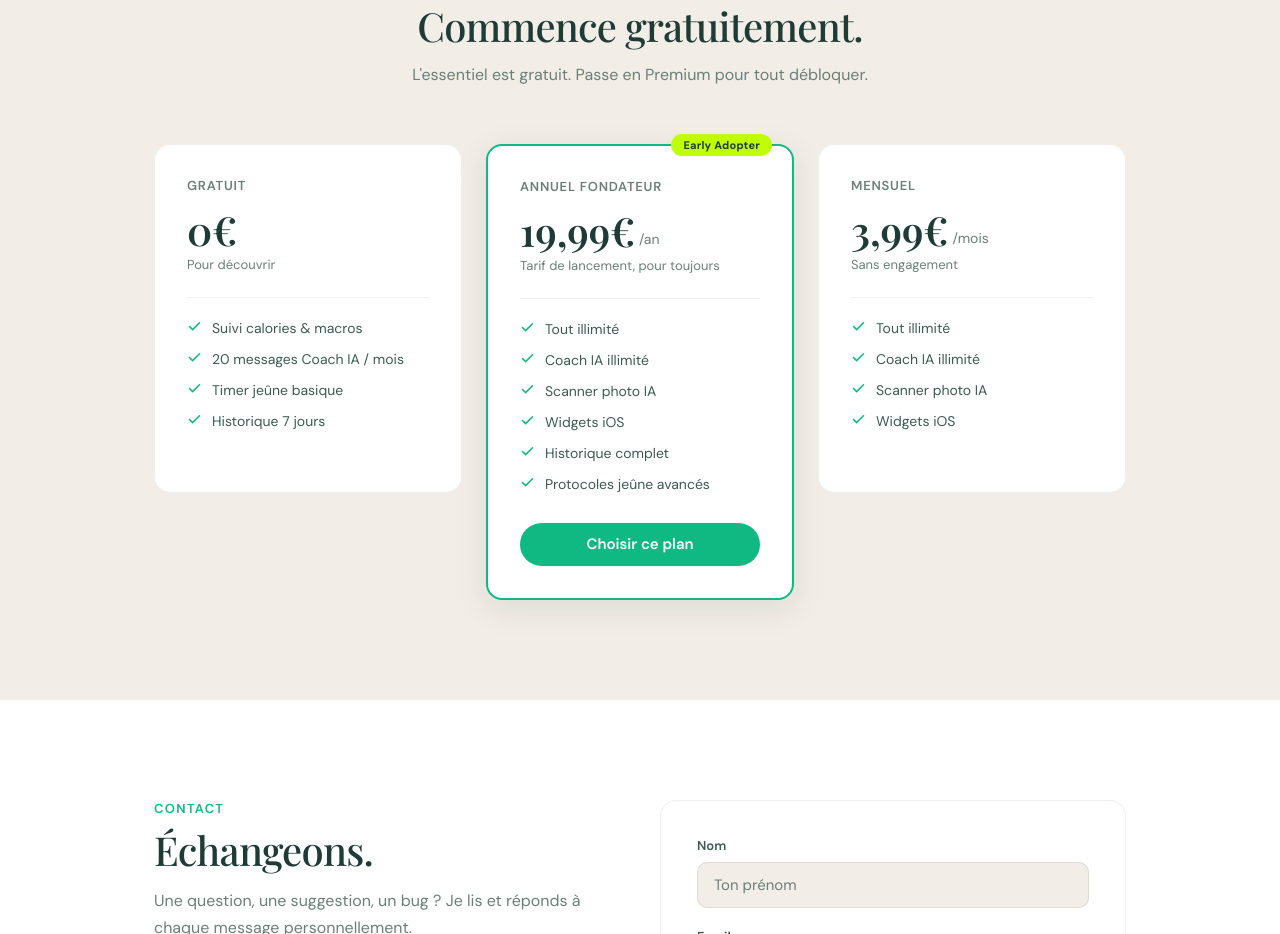
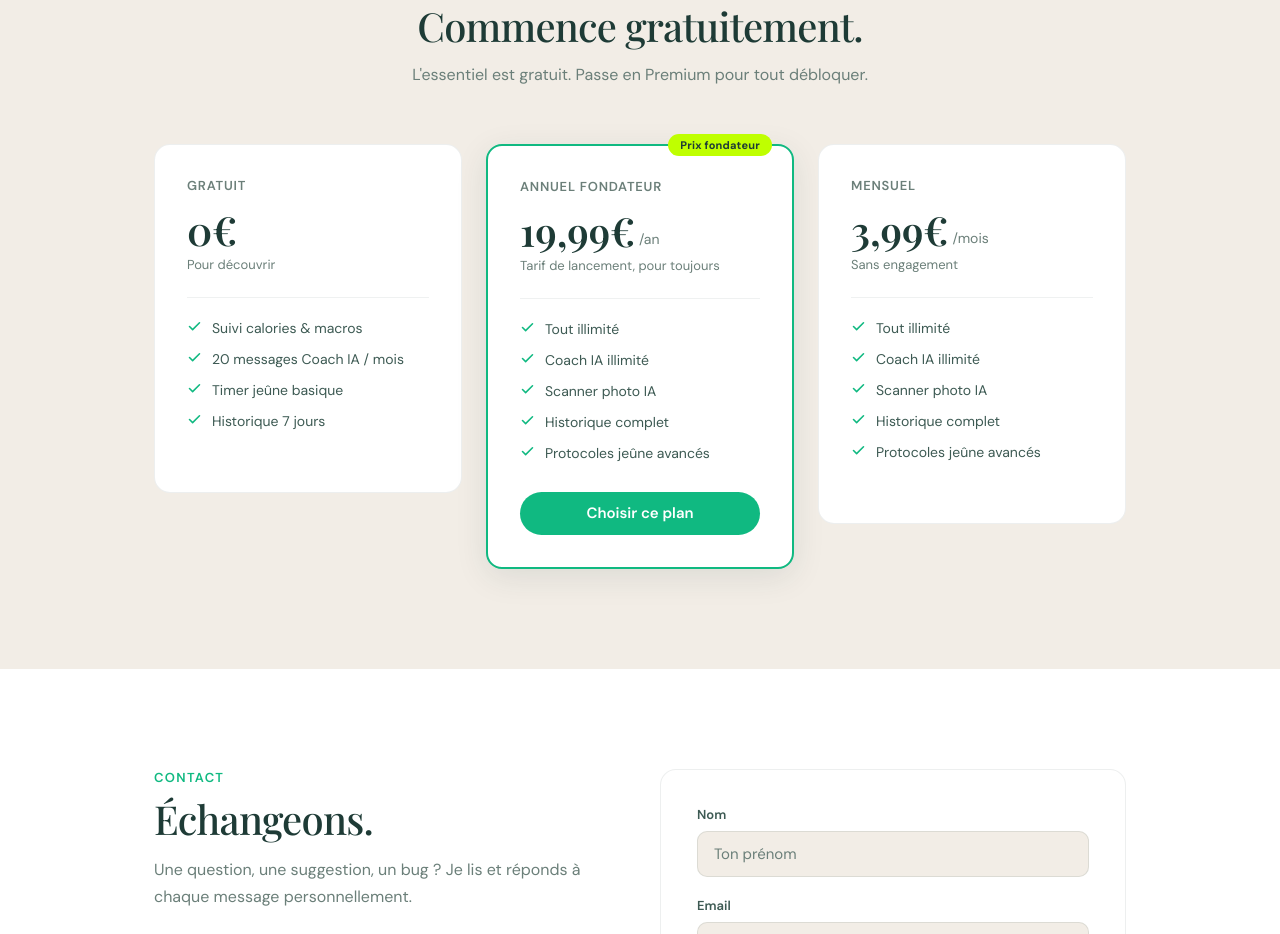
Before and after one commit to DimitriVld/bloomWellness-website, a Next.js app: page / in a window 1280 px wide. Shown: the part 3480-4414 px from the top of the page. Built offline with nearby package versions, Linux system fonts and the light colour scheme.

Commit message:
feat: Update contact page

```diff
--- a/next.config.ts
+++ b/next.config.ts
@@ -1,9 +1,13 @@
 import type { NextConfig } from "next";
 
 const nextConfig: NextConfig = {
-  output: "export",
   images: {
-    unoptimized: true,
+    remotePatterns: [
+      {
+        protocol: "https",
+        hostname: "images.unsplash.com",
+      },
+    ],
   },
 };
 
--- a/src/components/Contact/Contact.tsx
+++ b/src/components/Contact/Contact.tsx
@@ -13,8 +13,15 @@ export default function Contact() {
   const ref = useRef<HTMLElement>(null);
   const isInView = useInView(ref, { once: true, margin: "-10%" });
 
-  const handleSubmit = (e: React.FormEvent) => {
+  const handleSubmit = (e: React.FormEvent<HTMLFormElement>) => {
     e.preventDefault();
+    const data = new FormData(e.currentTarget);
+    const name = data.get("name") as string;
+    const email = data.get("email") as string;
+    const subject = data.get("subject") as string;
+    const message = data.get("message") as string;
+    const body = `Nom : ${name}\nEmail : ${email}\n\n${message}`;
+    window.location.href = `mailto:contact@bloomwellness.app?subject=${encodeURIComponent(subject)}&body=${encodeURIComponent(body)}`;
   };
 
   return (
--- a/src/components/Pricing/Pricing.module.scss
+++ b/src/components/Pricing/Pricing.module.scss
@@ -96,6 +96,16 @@
   margin-top: 1px;
 }
 
+.featureItemLocked {
+  opacity: 0.35;
+}
+
+.cross {
+  color: var(--text-muted);
+  flex-shrink: 0;
+  margin-top: 1px;
+}
+
 @media (max-width: 1024px) {
   .grid {
     grid-template-columns: 1fr;
--- a/src/components/Pricing/Pricing.tsx
+++ b/src/components/Pricing/Pricing.tsx
@@ -4,8 +4,10 @@ import { useRef } from "react";
 import { motion, useInView } from "framer-motion";
 import SectionHeader from "@/components/ui/SectionHeader/SectionHeader";
 import Button from "@/components/ui/Button/Button";
-import { CheckIcon } from "@/components/ui/Icons";
+import { CheckIcon, XIcon } from "@/components/ui/Icons";
 import styles from "./Pricing.module.scss";
+
+type Feature = { label: string; locked?: boolean };
 
 const PLANS = [
   {
@@ -16,11 +18,11 @@ const PLANS = [
     featured: false,
     badge: null,
     features: [
-      "Suivi calories & macros",
-      "20 messages Coach IA / mois",
-      "Timer jeûne basique",
-      "Historique 7 jours",
-    ],
+      { label: "Suivi calories & macros" },
+      { label: "20 messages Coach IA / mois" },
+      { label: "Timer jeûne basique" },
+      { label: "Historique 7 jours" },
+    ] as Feature[],
     cta: null,
   },
   {
@@ -29,15 +31,14 @@ const PLANS = [
     period: "/an",
     note: "Tarif de lancement, pour toujours",
     featured: true,
-    badge: "Early Adopter",
+    badge: "Prix fondateur",
     features: [
-      "Tout illimité",
-      "Coach IA illimité",
-      "Scanner photo IA",
-      "Widgets iOS",
-      "Historique complet",
-      "Protocoles jeûne avancés",
-    ],
+      { label: "Tout illimité" },
+      { label: "Coach IA illimité" },
+      { label: "Scanner photo IA" },
+      { label: "Historique complet" },
+      { label: "Protocoles jeûne avancés" },
+    ] as Feature[],
     cta: "Choisir ce plan",
   },
   {
@@ -48,11 +49,12 @@ const PLANS = [
     featured: false,
     badge: null,
     features: [
-      "Tout illimité",
-      "Coach IA illimité",
-      "Scanner photo IA",
-      "Widgets iOS",
-    ],
+      { label: "Tout illimité" },
+      { label: "Coach IA illimité" },
+      { label: "Scanner photo IA" },
+      { label: "Historique complet" },
+      { label: "Protocoles jeûne avancés" },
+    ] as Feature[],
     cta: null,
   },
 ];
@@ -99,9 +101,16 @@ export default function Pricing() {
 
               <ul className={styles.featureList}>
                 {plan.features.map((feat) => (
-                  <li key={feat} className={styles.featureItem}>
-                    <CheckIcon size={15} className={styles.check} />
-                    <span>{feat}</span>
+                  <li
+                    key={feat.label}
+                    className={`${styles.featureItem} ${feat.locked ? styles.featureItemLocked : ""}`}
+                  >
+                    {feat.locked ? (
+                      <XIcon size={15} className={styles.cross} />
+                    ) : (
+                      <CheckIcon size={15} className={styles.check} />
+                    )}
+                    <span>{feat.label}</span>
                   </li>
                 ))}
               </ul>
```
